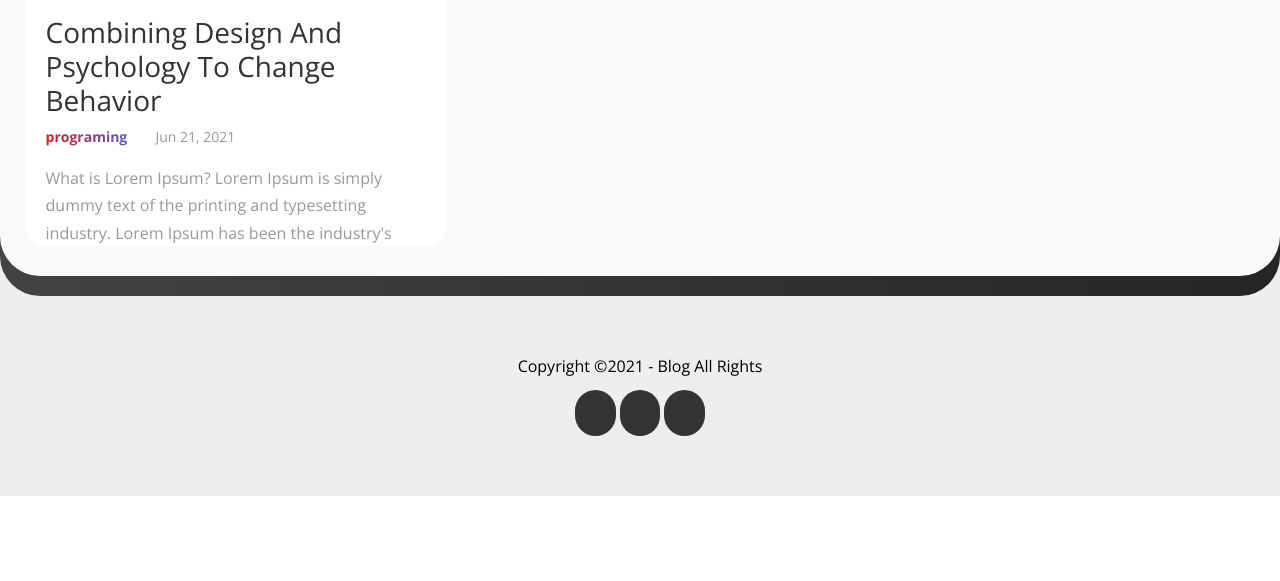
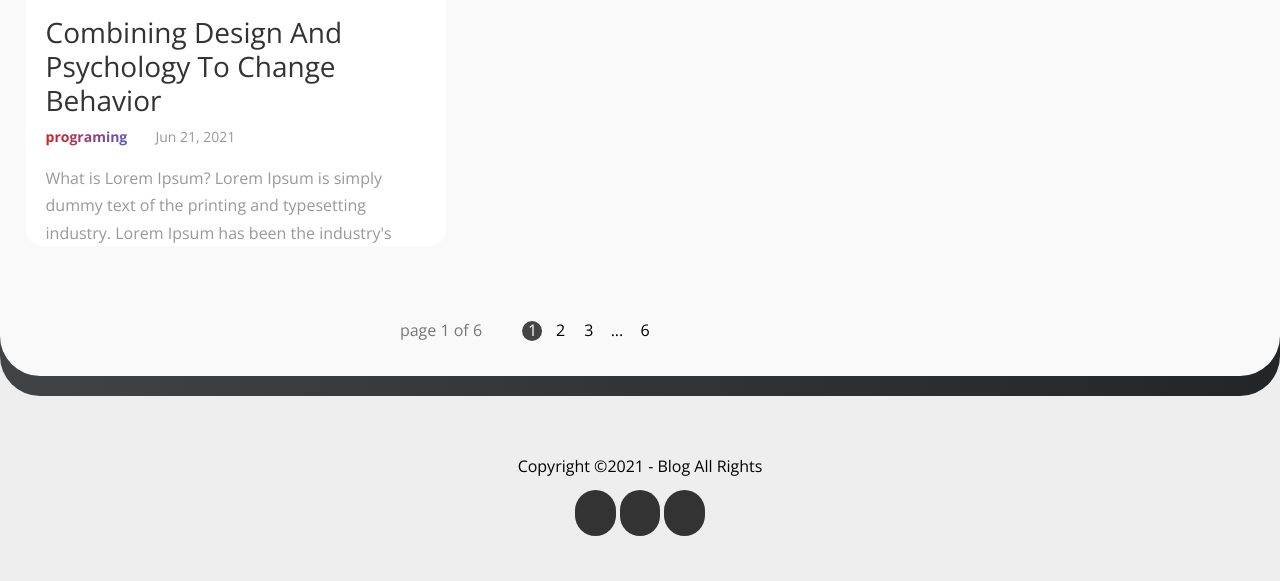
Before and after one commit to M0hamedEmad/django-multi-language-blog, a Django app: page / in a window 1280 px wide. Shown: the part 2226-2807 px from the top of the page. Before the commit the page ends 2722 px from the top, so only its background shows below. Run offline with Django 3.2, Linux system fonts and the light colour scheme; data comes from the database, SQL or seed files in the repository; some web fonts are replaced.

Commit message:
add pagination in template

```diff
--- /dev/null
+++ b/post/templates/post/pagination.html
@@ -0,0 +1,12 @@
+<div class="pagination">
+    <p>page 1 of 6</p>
+    <a href=""><i class="fas fa-angle-double-left"></i></a>
+    <ul>
+        <li class="active"><a href="">1</a></li>
+        <li><a href="">2</a></li>
+        <li><a href="">3</a></li>
+        <li class="points" >...</li>
+        <li><a href="">6</a></li>
+    </ul>
+    <a href=""><i class="fas fa-angle-double-right"></i></a>
+</div>
--- a/post/templates/post/posts.html
+++ b/post/templates/post/posts.html
@@ -28,4 +28,5 @@
   <h2>No Posts Yet</h2>
   {% endfor %}
 </div>
+{% include 'post/pagination.html' %}
 {% endblock content %}
--- a/static/css/main.css
+++ b/static/css/main.css
@@ -377,6 +377,46 @@ g {
   height: 140px;
 }
 /* End Content */
+/* Start Pagination */
+.pagination {
+  display: flex;
+  justify-content: center;
+  transform: translateX(10%);
+  margin: 75px auto 5px;
+}
+.pagination p {
+  color: #777;
+}
+.pagination i {
+  margin: 0px 13px;
+
+}
+.pagination ul {
+
+}
+.pagination li {
+  display: inline-block;
+  margin: 0px 2px;
+  width: 20px;
+  height: 20px;
+  text-align: center;
+  border-radius: 50%;
+}
+.pagination li.active,
+.pagination li:hover:not(.points) {
+  background-color: #444;
+  text-align: center;
+  border-radius: 50%;
+  -webkit-border-radius: 50%;
+  -moz-border-radius: 50%;
+  -ms-border-radius: 50%;
+  -o-border-radius: 50%;
+}
+.pagination li.active a,
+.pagination li:hover + a {
+  color: white;
+}
+/* End Pagination */
 /* Start Footer */
 footer {
   height: 200px;
```
